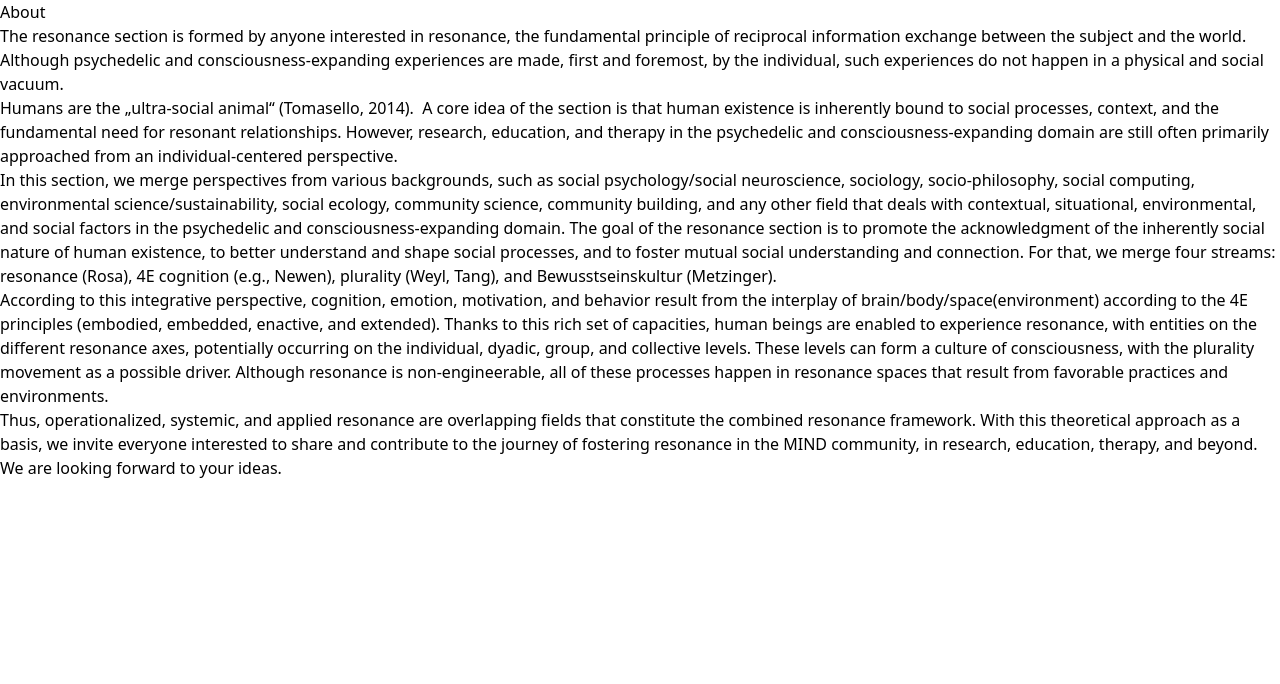
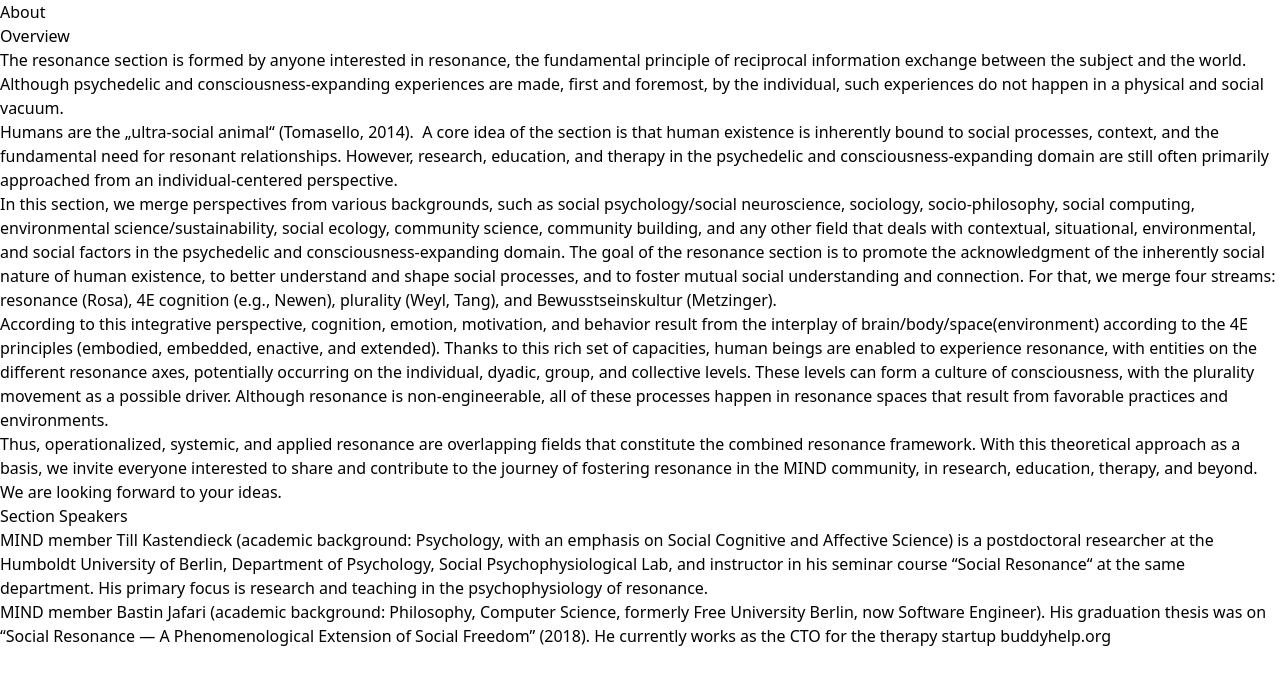
Before and after one commit to SocialResonance/wiki-next, a Next.js app: page /about in a window 1280 px wide. Shown: the top 684 px of the page. Built offline with nearby package versions, Linux system fonts and the light colour scheme.

Commit message:
Update about.mdx

```diff
--- a/pages/about.mdx
+++ b/pages/about.mdx
@@ -1,5 +1,6 @@
 # About
 
+## Overview
 The resonance section is formed by anyone interested in resonance, the fundamental principle of reciprocal information exchange between the subject and the world. Although psychedelic and consciousness-expanding experiences are made, first and foremost, by the individual, such experiences do not happen in a physical and social vacuum.
 
 Humans are the „ultra-social animal“ (Tomasello, 2014).  A core idea of the section is that human existence is inherently bound to social processes, context, and the fundamental need for resonant relationships. However, research, education, and therapy in the psychedelic and consciousness-expanding domain are still often primarily approached from an individual-centered perspective.
@@ -9,3 +10,9 @@ In this section, we merge perspectives from various backgrounds, such as social
 According to this integrative perspective, cognition, emotion, motivation, and behavior result from the interplay of brain/body/space(environment) according to the 4E principles (embodied, embedded, enactive, and extended). Thanks to this rich set of capacities, human beings are enabled to experience resonance, with entities on the different resonance axes, potentially occurring on the individual, dyadic, group, and collective levels. These levels can form a culture of consciousness, with the plurality movement as a possible driver. Although resonance is non-engineerable, all of these processes happen in resonance spaces that result from favorable practices and environments.
 
 Thus, operationalized, systemic, and applied resonance are overlapping fields that constitute the combined resonance framework. With this theoretical approach as a basis, we invite everyone interested to share and contribute to the journey of fostering resonance in the MIND community, in research, education, therapy, and beyond. We are looking forward to your ideas.
+
+## Section Speakers
+
+MIND member Till Kastendieck (academic background: Psychology, with an emphasis on Social Cognitive and Affective Science) is a postdoctoral researcher at the Humboldt University of Berlin, Department of Psychology, Social Psychophysiological Lab, and instructor in his seminar course “Social Resonance“ at the same department. His primary focus is research and teaching in the psychophysiology of resonance.
+
+MIND member Bastin Jafari (academic background: Philosophy, Computer Science, formerly Free University Berlin, now Software Engineer). His graduation thesis was on “Social Resonance — A Phenomenological Extension of Social Freedom” (2018). He currently works as the CTO for the therapy startup buddyhelp.org
```
